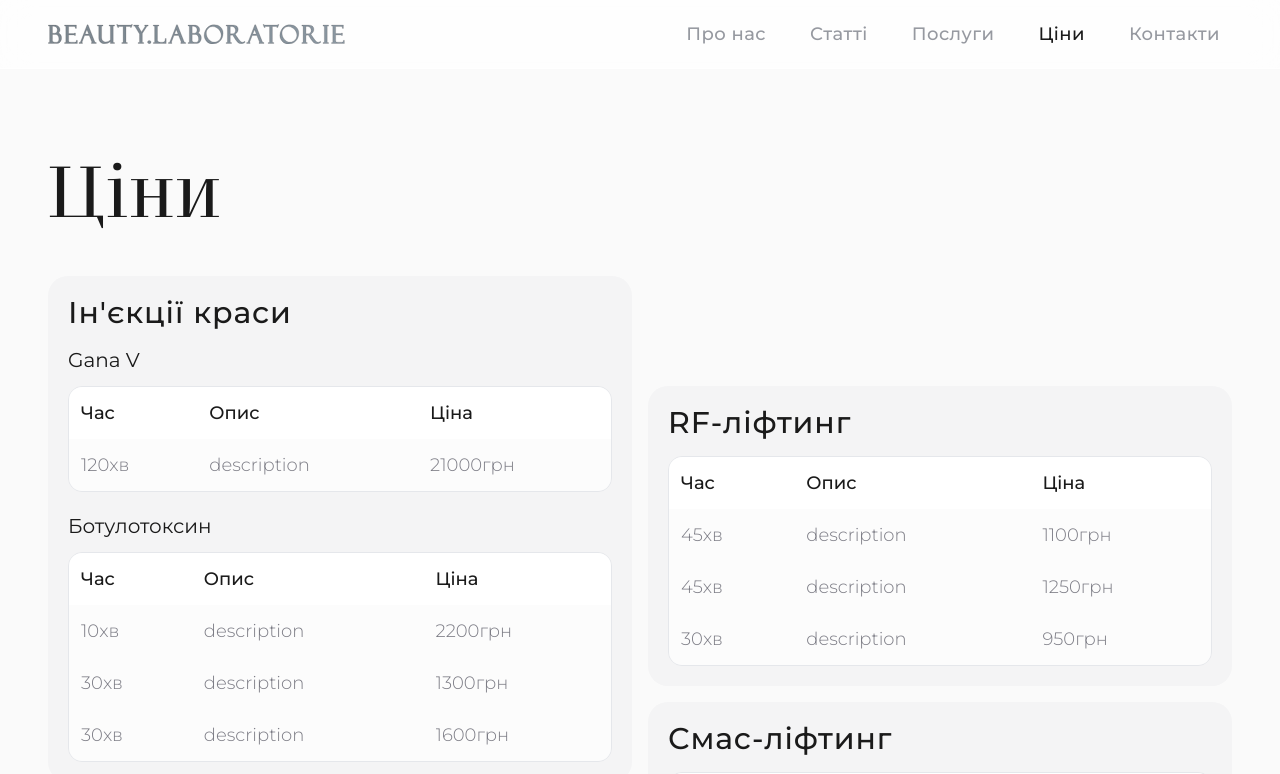
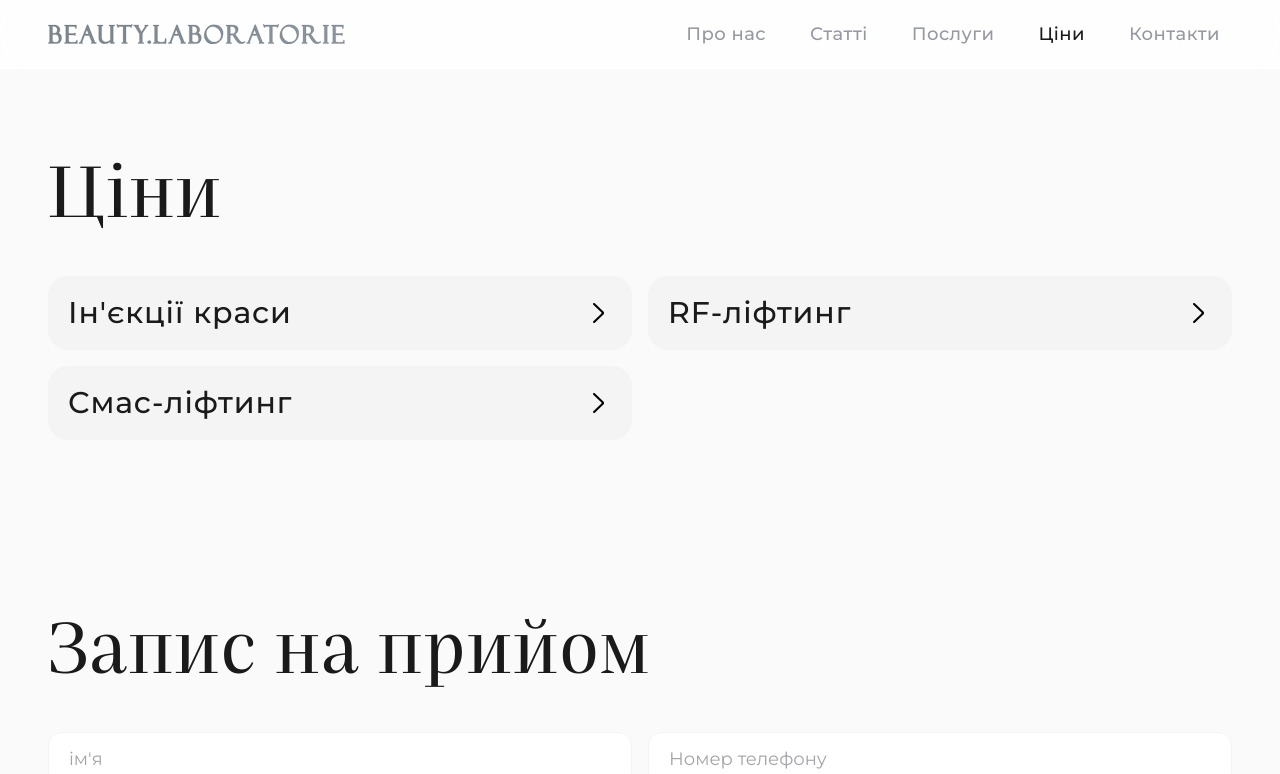
Before and after one commit to Beauty-lab-team/beauty_laboratorie, a Next.js app: page /prices in a window 1280 px wide. Shown: the top 774 px of the page. Built offline with nearby package versions, Linux system fonts and the light colour scheme; a web font is replaced by a local one.

Commit message:
improve prices grid

```diff
--- a/src/components/common/features/Feature.jsx
+++ b/src/components/UI/accordion/Accordion.jsx
@@ -1,18 +1,36 @@
-import { useState } from 'react'
+import { useEffect, useState } from 'react'
+import s from './Accordion.module.scss'
 import useMediaQuery from '../../../hooks/useMediaQuery'
-import CardHeading from '../../UI/CardHeading'
-import Text from '../../UI/Text'
-import s from './Features.module.scss'
+import CardHeading from '../CardHeading'
+import { useRouter } from 'next/router'
 
-export default function Feature({ heading, text }) {
+export default function Accordion({ heading, sectionId, isClickable = false, children }) {
+   const router = useRouter()
+   const routeId = router.asPath.split('#')[1] || null
+
    const isDesktop = useMediaQuery('(min-width: 768px)')
    const [isOpen, setIsOpen] = useState(false)
    const toggleAccordion = () => setIsOpen(!isOpen)
 
+   // useEffect(() => setIsOpen(isDesktop), [isDesktop])
+
+   useEffect(() => {
+      if (routeId) {
+         const element = document.getElementById(routeId)
+         if (element) {
+            element.click()
+            window.scrollTo({
+               top: element.offsetTop - 100,
+               behavior: 'smooth',
+            })
+         }
+      }
+   }, [routeId])
+
    return (
       <>
-         {!isDesktop ? (
-            <div onClick={toggleAccordion} className={s.feature}>
+         {!isDesktop || isClickable ? (
+            <div onClick={toggleAccordion} className={s.accordion} id={sectionId}>
                <div className={s.heading}>
                   <CardHeading className={!isOpen ? 'mb-0' : 'mb-3'}>{heading}</CardHeading>
                   <svg className={isOpen && s.open} xmlns='http://www.w3.org/2000/svg' width='11' height='20' id='arrow'>
@@ -22,12 +40,12 @@ export default function Feature({ heading, text }) {
                      ></path>
                   </svg>
                </div>
-               {isOpen && <Text onClick={e => e.stopPropagation()}>{text}</Text>}
+               {isOpen && children}
             </div>
          ) : (
-            <div className={s.feature}>
+            <div className={s.accordion} id={sectionId}>
                <CardHeading className='mb-3'>{heading}</CardHeading>
-               <Text>{text}</Text>
+               {children}
             </div>
          )}
       </>
--- /dev/null
+++ b/src/components/UI/accordion/Accordion.module.scss
@@ -0,0 +1,12 @@
+.accordion {
+   @apply rounded-basic bg-accent-2 p-5;
+   .heading {
+      @apply flex justify-between items-center cursor-pointer;
+      svg {
+         @apply transition-transform transform duration-200 ease-out origin-center relative right-2;
+         &.open {
+            @apply rotate-90 mb-3;
+         }
+      }
+   }
+}
--- a/src/components/common/employees/Employee.module.scss
+++ b/src/components/common/employees/Employee.module.scss
@@ -1,7 +1,7 @@
 .employee {
    @apply flex flex-col items-center justify-center mb-10 xl:mb-4 text-center;
    .image {
-      @apply border border-accent-1 w-full rounded-basic;
+      @apply border border-accent-1 w-full md:w-[300px] md:h-[370px] rounded-basic;
    }
    .name {
       @apply mt-4 text-xl font-medium text-text-1;
--- a/src/components/screens/home/hero/Hero.jsx
+++ b/src/components/screens/home/hero/Hero.jsx
@@ -10,7 +10,7 @@ export default function Hero() {
    return (
       <Section>
          <div className={s.hero}>
-            <Image className={s.photo} src='' alt='' width={500} height={440} quality={100} />
+            <Image className={s.photo} src='' alt='' width={500} height={440} quality={100} priority />
             <div className={s.info}>
                <Heading>Смас-лiфтiнг у Днiпрi</Heading>
                <Text>
--- a/src/components/screens/home/hero/Hero.module.scss
+++ b/src/components/screens/home/hero/Hero.module.scss
@@ -1,8 +1,6 @@
 .hero {
-   // @apply grid grid-cols-1 lg:grid-cols-2 gap-10 md:gap-12 justify-between items-center min-h-screen 2xl:min-h-full 2xl:pt-44;
    @apply grid grid-cols-1 lg:grid-cols-2 gap-10 md:gap-12 justify-between items-center;
    .info {
-      // @apply lg:col-span-1 lg:order-1 lg:pr-12 pt-[480px] lg:pt-0;
       @apply lg:col-span-1 lg:order-1 lg:pr-12;
       button {
          @apply px-12 py-2 bg-accent-1 text-white mt-4 w-full lg:w-auto;
@@ -12,7 +10,6 @@
       }
    }
    .photo {
-      // @apply lg:order-2 lg:col-span-1 bg-accent-2 w-full lg:w-6/12 h-[440px] md:h-[540px] lg:h-full 2xl:h-[600px] rounded-bl-basic object-cover absolute inset-0 lg:inset-auto lg:right-0 lg:top-0;
-      @apply lg:order-2 lg:col-span-1 w-full h-full lg:scale-110 rounded-basic border border-accent-1;
+      @apply lg:order-2 lg:col-span-1 w-[500px] h-[440px] lg:scale-110 rounded-basic border border-accent-1;
    }
 }
--- a/src/components/screens/prices/AccordionSection.jsx
+++ /dev/null
@@ -1,98 +0,0 @@
-import CardHeading from '../../UI/CardHeading'
-import Text from '../../UI/Text'
-import s from './Prices.module.scss'
-import useMediaQuery from '../../../hooks/useMediaQuery'
-import { useEffect, useState } from 'react'
-import { useRouter } from 'next/router'
-
-function TableContent({ el, i }) {
-   return (
-      <tr key={i}>
-         <td>
-            <Text className='text-base md:text-lg'>{el.time}хв</Text>
-         </td>
-         <td>
-            <Text className='text-base md:text-lg'>{el.description}</Text>
-         </td>
-         <td>
-            <Text className='text-base md:text-lg'>{el.price}грн</Text>
-         </td>
-      </tr>
-   )
-}
-function TableHead() {
-   return (
-      <thead>
-         <tr>
-            <th>Час</th>
-            <th>Опис</th>
-            <th>Цiна</th>
-         </tr>
-      </thead>
-   )
-}
-
-export default function AccordionSection({ data }) {
-   const router = useRouter()
-   const id = router.asPath.split('#')[1]
-
-   const isDesktop = useMediaQuery('(min-width: 768px)')
-   const [isOpen, setIsOpen] = useState(false)
-   const toggleAccordion = () => setIsOpen(!isOpen)
-
-   useEffect(() => setIsOpen(isDesktop), [isDesktop])
-
-   useEffect(() => {
-      if (id) {
-         const element = document.getElementById(id)
-         if (element) element.click()
-      }
-   }, [id])
-
-   return (
-      <div className='pt-[110px] mt-[-110px]' id={data.id} onClick={!isDesktop ? toggleAccordion : null}>
-         <div className={s.tableSection}>
-            {!isDesktop ? (
-               <div className={s.heading}>
-                  <CardHeading className={!isOpen ? 'mb-0' : 'mb-4'}>{data.categoryMain}</CardHeading>
-                  <svg className={isOpen && 'rotate-90 mb-4'} xmlns='http://www.w3.org/2000/svg' width='11' height='20' id='arrow'>
-                     <path
-                        fillRule='evenodd'
-                        d='M.366 19.708c.405.39 1.06.39 1.464 0l8.563-8.264a1.95 1.95 0 0 0 0-2.827L1.768.292A1.063 1.063 0 0 0 .314.282a.976.976 0 0 0-.011 1.425l7.894 7.617a.975.975 0 0 1 0 1.414L.366 18.295a.974.974 0 0 0 0 1.413'
-                     ></path>
-                  </svg>
-               </div>
-            ) : (
-               <CardHeading className='mb-4'>{data.categoryMain}</CardHeading>
-            )}
-            {isOpen && (
-               <div className={s.tableMain} onClick={e => e.stopPropagation()}>
-                  {data.subcategories?.map(el => (
-                     <div className={s.tableSub}>
-                        <h4 className={s.subname}>{el.subName}</h4>
-                        <table>
-                           <TableHead />
-                           <tbody>
-                              {el.services.map((el, i) => (
-                                 <TableContent el={el} i={i} />
-                              ))}
-                           </tbody>
-                        </table>
-                     </div>
-                  ))}
-                  {data.services && (
-                     <table onClick={e => e.stopPropagation()}>
-                        <TableHead />
-                        <tbody>
-                           {data.services?.map((el, i) => (
-                              <TableContent el={el} i={i} />
-                           ))}
-                        </tbody>
-                     </table>
-                  )}
-               </div>
-            )}
-         </div>
-      </div>
-   )
-}
--- a/src/components/screens/prices/Prices.module.scss
+++ b/src/components/screens/prices/Prices.module.scss
@@ -1,25 +1,7 @@
 .tables {
-   @apply columns-1 md:columns-2 gap-3 md:gap-4;
+   @apply grid items-start grid-cols-1 md:grid-cols-2 gap-3 md:gap-4;
 }
-.tableSection {
-   @apply p-5 mb-3 md:mb-4 bg-accent-2 rounded-basic break-inside-avoid;
-   .heading {
-      @apply flex justify-between items-center;
-      svg {
-         @apply transition-transform transform duration-200 ease-out origin-center relative right-2;
-      }
-   }
-   .subname {
-      @apply text-text-1 text-xl mb-3 pt-5;
-   }
-   .tableMain {
-      .tableSub {
-         &:first-of-type .subname {
-            @apply pt-0;
-         }
-      }
-   }
-
+.tableMain {
    table {
       @apply w-full border-separate border border-spacing-0 rounded-inner overflow-hidden;
       thead {
@@ -38,4 +20,12 @@
          }
       }
    }
+   .tableSub {
+      .subname {
+         @apply text-text-1 text-xl mb-3 pt-5;
+      }
+      &:first-of-type .subname {
+         @apply pt-0;
+      }
+   }
 }
--- a/src/components/screens/prices/PricesTable.jsx
+++ b/src/components/screens/prices/PricesTable.jsx
@@ -1,7 +1,5 @@
 import Table from './Table'
 import s from './Prices.module.scss'
-import { useRouter } from 'next/router'
-import { useEffect } from 'react'
 
 export default function PricesTable() {
    const data = [
--- a/src/components/screens/prices/Table.jsx
+++ b/src/components/screens/prices/Table.jsx
@@ -1,5 +1,62 @@
-import AccordionSection from './AccordionSection'
+import Text from '../../UI/Text'
+import Accordion from '../../UI/accordion/Accordion'
+import s from './Prices.module.scss'
+
+function TableHead() {
+   return (
+      <thead>
+         <tr>
+            <th>Час</th>
+            <th>Опис</th>
+            <th>Цiна</th>
+         </tr>
+      </thead>
+   )
+}
+function TableContent({ el, i }) {
+   return (
+      <tr key={i}>
+         <td>
+            <Text className='text-base md:text-lg'>{el.time}хв</Text>
+         </td>
+         <td>
+            <Text className='text-base md:text-lg'>{el.description}</Text>
+         </td>
+         <td>
+            <Text className='text-base md:text-lg'>{el.price}грн</Text>
+         </td>
+      </tr>
+   )
+}
 
 export default function Table({ data }) {
-   return <AccordionSection data={data} />
+   return (
+      <Accordion heading={data.categoryMain} sectionId={data.id} isClickable>
+         <div className={s.tableMain} onClick={e => e.stopPropagation()}>
+            {data.subcategories?.map(el => (
+               <div className={s.tableSub}>
+                  <h4 className={s.subname}>{el.subName}</h4>
+                  <table>
+                     <TableHead />
+                     <tbody>
+                        {el.services.map((el, i) => (
+                           <TableContent el={el} i={i} />
+                        ))}
+                     </tbody>
+                  </table>
+               </div>
+            ))}
+            {data.services && (
+               <table onClick={e => e.stopPropagation()}>
+                  <TableHead />
+                  <tbody>
+                     {data.services?.map((el, i) => (
+                        <TableContent el={el} i={i} />
+                     ))}
+                  </tbody>
+               </table>
+            )}
+         </div>
+      </Accordion>
+   )
 }
```
Also changed, not shown: src/components/common/features/Features.jsx (+24 -17 lines), src/components/common/features/Features.module.scss (+0 -12 lines).
